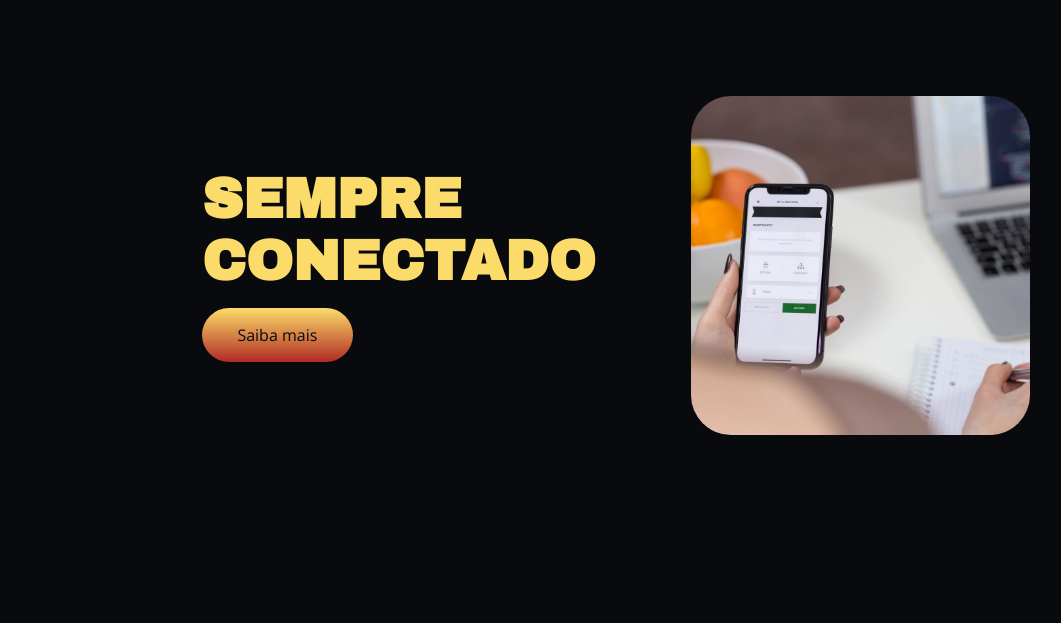
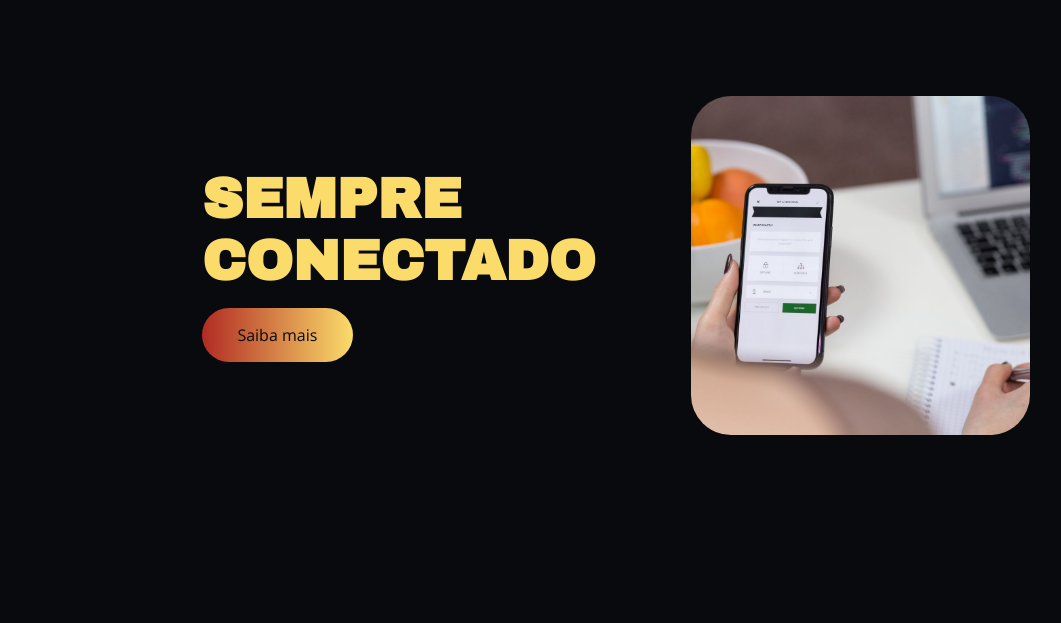
Before and after one commit to klevessonroseno/connect, a plain HTML site: page index.html in a window 1280 px wide. Shown: the part 80-703 px from the top of the page, without its empty margins (24-1085 px from the left). Drawn offline with nearby package versions, Linux system fonts and the light colour scheme.

Commit message:
Atualizando

```diff
--- a/css/style.css
+++ b/css/style.css
@@ -99,7 +99,7 @@ a {
 }
 
 .container div {
-  flex: 1 1 140px;
+  flex: 1 1 280px;
 }
 
 @media (max-width:370px) {
@@ -118,6 +118,7 @@ a {
 
 .img-side img {
   border-radius: var(--radius);
+  min-width: 200px;
 }
 
 /* BOTÃO */
@@ -127,7 +128,7 @@ a {
   font-size: clamp(0.8125rem, 1rem, 1.125rem);
   color: #090A0E;
   padding: 4% 9%;
-  background: linear-gradient(var(--color1), var(--color2));
+  background: linear-gradient(90deg, var(--color2), var(--color1));
   border-radius: var(--radius);
 }
 
```
